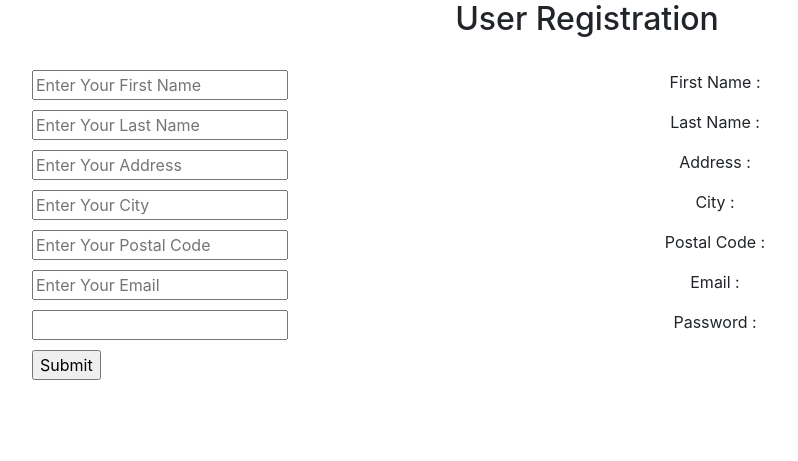
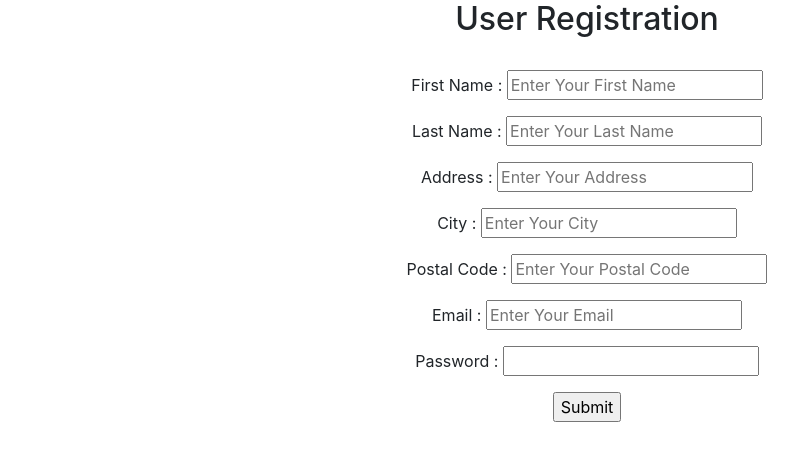
Before and after one commit to 1700128/RentATuxedo, a PHP site: page /registration.php in a window 1280 px wide. Shown: the part 96-557 px from the top of the page, without its empty margins (53-851 px from the left). Run offline with PHP 8.4, Linux system fonts and the light colour scheme.

Commit message:
Update registration.php

```diff
--- a/registration.php
+++ b/registration.php
@@ -88,9 +88,7 @@ if ($_SERVER["REQUEST_METHOD"] == "POST") {//Check it is comming from a form
     .bg-black {
         background-color: #000;
     }
-    .form-group input{
-     float:left;
-}
+
 
 
 
```
